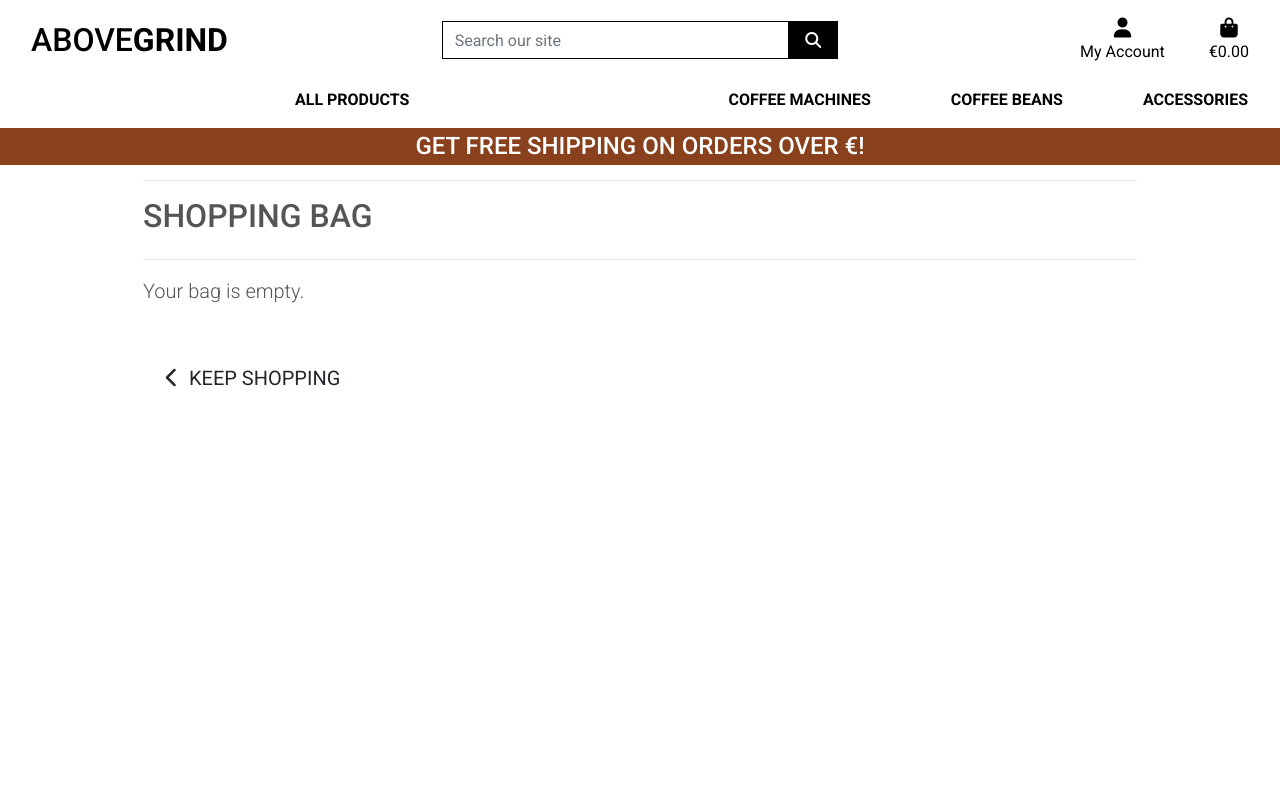
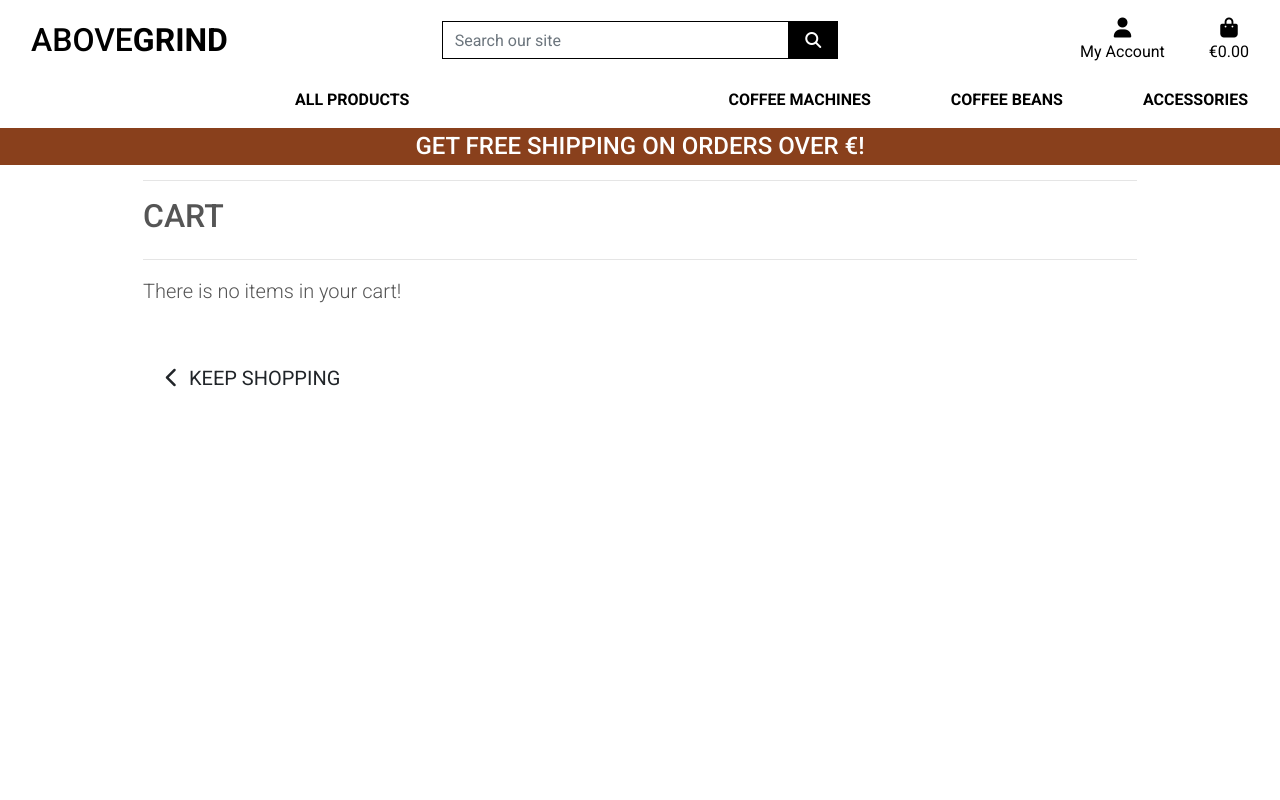
Before and after one commit to shellym96/above_grind, a Django app: page /bag/ in a window 1280 px wide. Run offline with Django 3.2, Linux system fonts and the light colour scheme; some libraries are stand-ins or nearby versions.

Commit message:
Change shopping bag to cart

```diff
--- a/bag/templates/bag/bag.html
+++ b/bag/templates/bag/bag.html
@@ -15,7 +15,7 @@
         <div class="row">
             <div class="col">
                 <hr>
-                <h2 class="logo-font mb-4">Shopping Bag</h2>
+                <h2 class="logo-font mb-4">Cart</h2>
                 <hr>
             </div>
         </div>
@@ -25,7 +25,7 @@
                 {% if bag_items %}
                     <div class="table-responsive rounded"></div>
                 {% else %}
-                    <p class="lead mb-5">Your bag is empty.</p>
+                    <p class="lead mb-5">There is no items in your cart!</p>
                     <a href="{% url 'products' %}" class="btn btn-outline-black rounded-0 btn-lg">
                         <span class="icon">
                             <i class="fas fa-chevron-left"></i>
```
